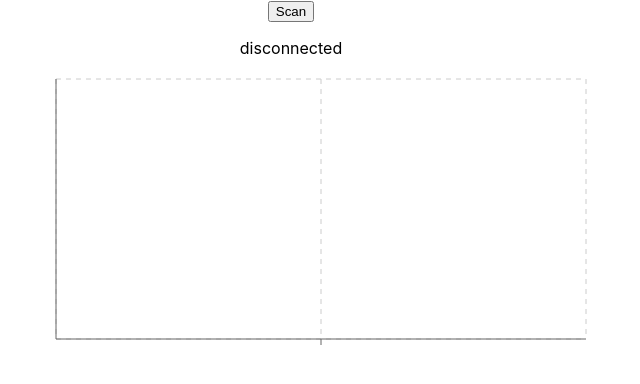
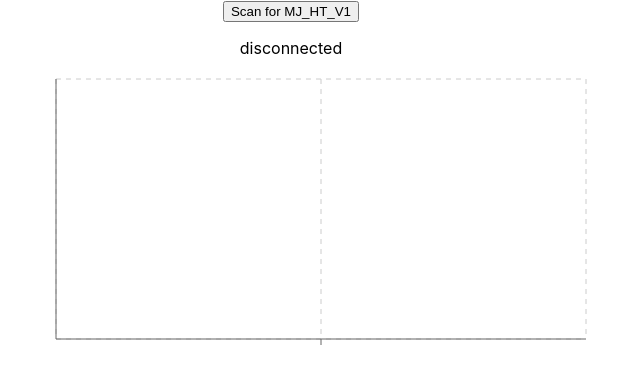
Before and after one commit to MatixYo/temperature, a React (Create React App) app: page / in a window 1280 px wide. Shown: the top 384 px of the page, without its empty margins (349-989 px from the left). Built offline with nearby package versions, Linux system fonts and the light colour scheme.

Commit message:
Added button description

```diff
--- a/src/App.js
+++ b/src/App.js
@@ -4,6 +4,7 @@ import './App.css'
 
 const serviceUUID = "226c0000-6476-4566-7562-66734470666d";
 const characteristicUUID = "226caa55-6476-4566-7562-66734470666d";
+const namePrefix = "MJ_HT_V1";
 
 const getTw = (T, H) => T * Math.atan(0.151977 * (H + 8.313659)**(1/2)) + Math.atan(T + H) - Math.atan(H - 1.676331) + 0.00391838 * H**(3/2) * Math.atan(0.023101 * H) - 4.686035;
 
@@ -39,7 +40,7 @@ const App = () => {
 
 	async function requestDevice() {
 		device = await navigator.bluetooth.requestDevice({
-			filters: [{ namePrefix: "MJ_HT_V1" }],
+			filters: [{ namePrefix }],
 			optionalServices: [serviceUUID]
 		});
 		device.addEventListener('gattserverdisconnected', onDisconnected);
@@ -72,7 +73,7 @@ const App = () => {
 	return (
 		<div>
 			<div className="App">
-				<button onClick={onClick}>Scan</button>
+				<button onClick={onClick}>Scan for {namePrefix}</button>
 				{!isNaN(time) && <>
 					<div style={{fontSize: 100, fontStyle: "light", fontFamily: "Segoe UI"}}>{T} C</div>
 					<div style={{fontSize: 100, fontStyle: "light", fontFamily: "Segoe UI"}}>{H}%</div>
@@ -81,7 +82,7 @@ const App = () => {
 				</>}
 				<p>{status}</p>
 				<LineChart width={600} height={300} data={data} style={{margin: "auto"}}>
-					<Line type="monotone" dataKey="T" stroke={"#8884d8"} />
+					<Line type="monotone" dataKey="T" stroke={"#4a3bf6"} />
 					<Line type="monotone" dataKey="H" stroke={"#2eaa5c"} />
 					<Line type="monotone" dataKey="Tw" stroke={"#c94040"} />
 					<CartesianGrid stroke="#ccc" strokeDasharray="5 5" />
```
